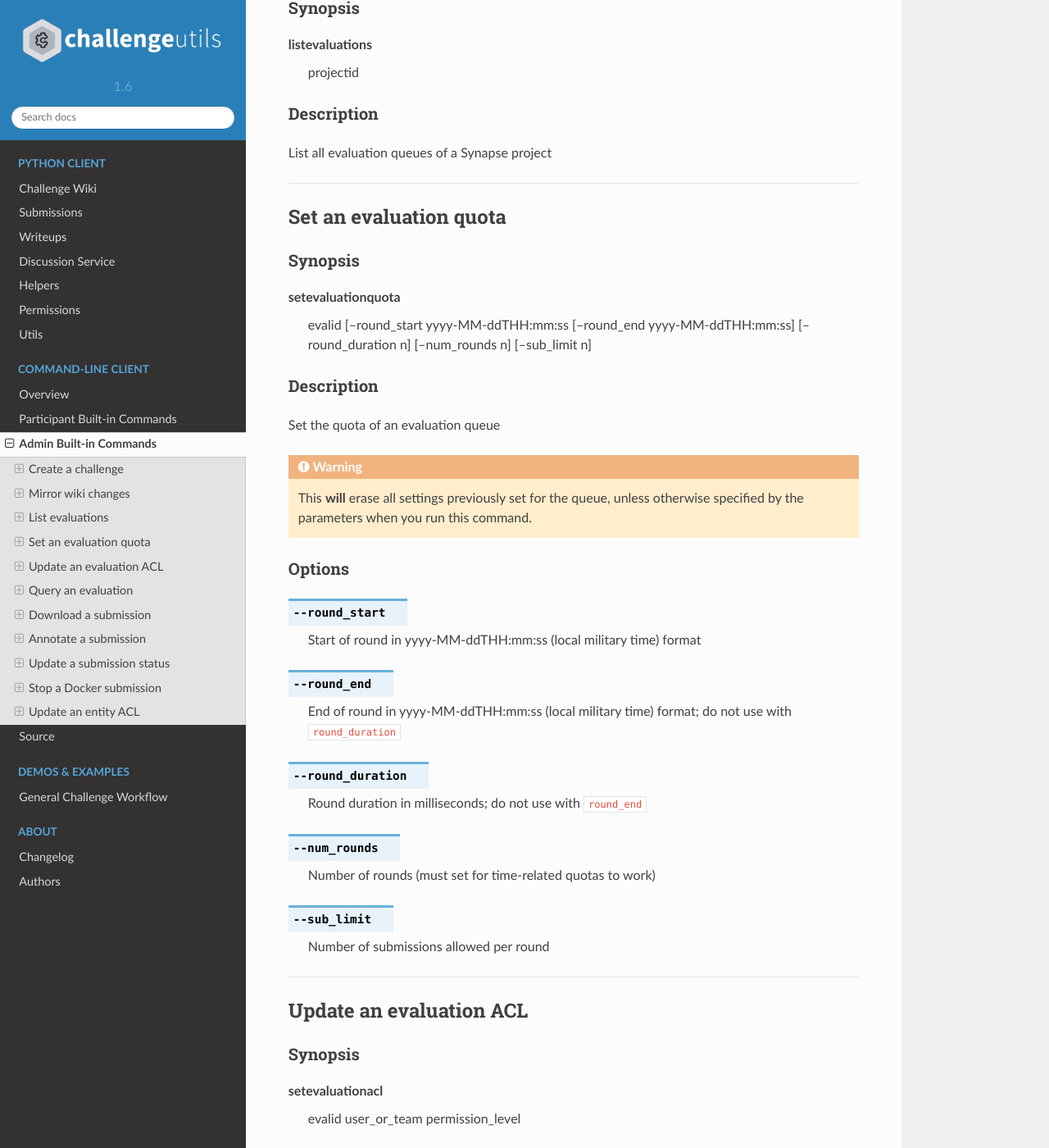
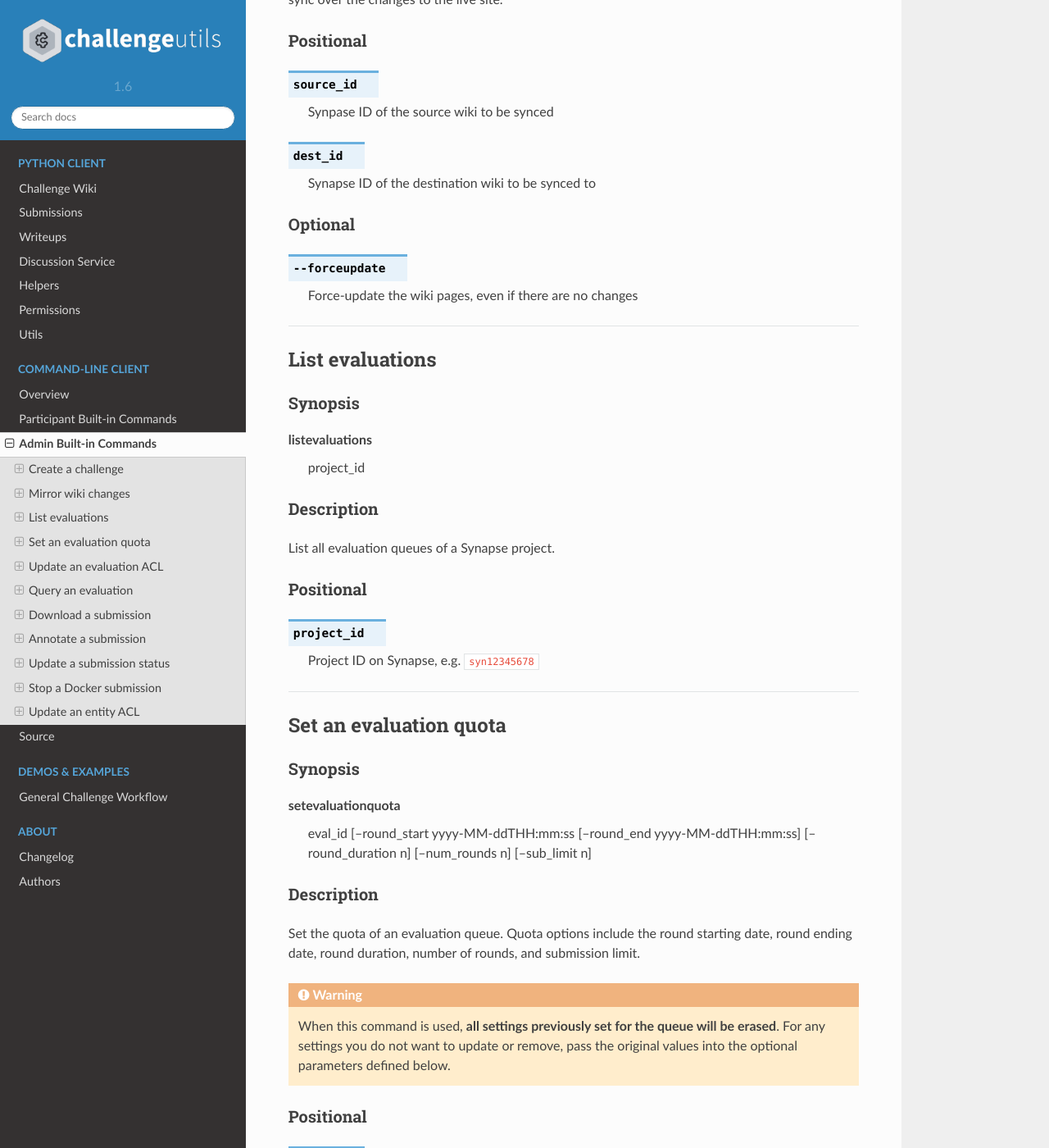
Before and after one commit to Sage-Bionetworks/challengeutils, a Sphinx documentation site: the page built from docs/client/admin.rst, in a window 1280 px wide and 1400 px high, scrolled down 1472 px. Shown: the whole window at 82% size. Built offline with Sphinx 7.4.7 and the Read the Docs theme 2.0.0, drawn with Linux system fonts in a browser that asks for light colours; some of the changed text lies outside the part shown.

Commit message:
added remaining commands to CLI page

```diff
--- a/docs/client/admin.rst
+++ b/docs/client/admin.rst
@@ -10,6 +10,14 @@
 
     $ challengeutils <built-in command> <options>
 
+Note that the majority of the commands listed here will require certain
+permissions on the relevant Sypanse entities, e.g. ``admin`` permissions
+or ``score`` permissions.
+
+For more information on Synapse permissions, see here_.
+
+.. _here: https://docs.synapse.org/articles/sharing_settings.html#sharing-settings
+
 -------
 
 
@@ -31,12 +39,19 @@
 
 .. _challenge administration: https://docs.synapse.org/articles/challenge_administration.html
 
-Options
-^^^^^^^
+Positional
+^^^^^^^^^^
 
 .. program:: challengeutils createchallenge
 
-.. cmdoption:: --livesiteid
+.. cmdoption:: "CHALLENGE NAME HERE"
+
+    Name of the challenge
+
+Optional
+^^^^^^^^
+
+.. cmdoption:: --livesiteid SYNID
 
     Overwrite an existing live site
 
@@ -69,10 +84,21 @@
 .. _synapseutils: https://python-docs.synapse.org/build/html/synapseutils.html
 
 
-Options
-^^^^^^^
+Positional
+^^^^^^^^^^
 
 .. program:: challengeutils mirrorwiki
+
+.. cmdoption:: source_id
+
+    Synpase ID of the source wiki to be synced
+
+.. cmdoption:: dest_id
+
+    Synapse ID of the destination wiki to be synced to
+
+Optional
+^^^^^^^^
 
 .. cmdoption:: --forceupdate
 
@@ -88,12 +114,21 @@
 ^^^^^^^^
 
 listevaluations
-    projectid
+    project_id
 
 Description
 ^^^^^^^^^^^
 
-List all evaluation queues of a Synapse project
+List all evaluation queues of a Synapse project.
+
+Positional
+^^^^^^^^^^
+
+.. program:: challengeutils listevaluations
+
+.. cmdoption:: project_id
+
+    Project ID on Synapse, e.g. ``syn12345678``
 
 -------
 
@@ -105,7 +140,7 @@
 ^^^^^^^^
 
 setevaluationquota
-    evalid [--round_start yyyy-MM-ddTHH:mm:ss
+    eval_id [--round_start yyyy-MM-ddTHH:mm:ss
     [--round_end yyyy-MM-ddTHH:mm:ss]
     [--round_duration n]
     [--num_rounds n] [--sub_limit n]
@@ -113,18 +148,27 @@
 Description
 ^^^^^^^^^^^
 
-Set the quota of an evaluation queue
+Set the quota of an evaluation queue. Quota options include the round
+starting date, round ending date, round duration, number of rounds, and
+submission limit.
 
 .. Warning::
 
-    This **will** erase all settings previously set for the queue,
-    unless otherwise specified by the parameters when you run this
-    command.
+    When this command is used, **all settings previously set for the queue
+    will be erased**. For any settings you do not want to update or remove,
+    pass the original values into the optional parameters defined below.
 
-Options
-^^^^^^^
+Positional
+^^^^^^^^^^
 
 .. program:: challengeutils setevaluationquota
+
+.. cmdoption:: eval_id
+
+    Evaluation ID on Synapse, e.g. ``9876543``
+
+Optional
+^^^^^^^^
 
 .. cmdoption:: --round_start
 
@@ -165,6 +209,23 @@
 Set the evaluation permissions for ``user_or_team`` with
 ``permission_level`` access.
 
+Positional
+^^^^^^^^^^
+
+.. program:: challengeutils setevaluationquota
+
+.. cmdoption:: eval_id
+
+    Evaluation ID on Synapse, e.g. ``9876543``
+
+.. cmdoption:: user_or_team
+
+    Synapse user or team ID, e.g. ``1234567``
+
+.. cmdoption:: permission_level
+
+    One of: ``view``, ``submit``, ``score``, ``admin``, ``remove``
+
 -------
 
 
@@ -181,12 +242,19 @@
 Description
 ^^^^^^^^^^^
 
-Query an evaluation queue
+Query an evaluation queue.
 
-Options
-^^^^^^^
+Positional
+^^^^^^^^^^
 
 .. program:: challengeutils query
+
+.. cmdoption:: "QUERY"
+
+    SQL-like query in URI format
+
+Optional
+^^^^^^^^
 
 .. cmdoption:: --outputfile file
 
@@ -194,7 +262,7 @@
 
 .. cmdoption:: --render
 
-    Render submitterId and createdOn values in leaderboard
+    Render ``submitterId`` and ``createdOn`` values in leaderboard
 
 .. cmdoption:: --limit 20
 
@@ -214,17 +282,24 @@
 ^^^^^^^^
 
 downloadsubmission
-    subid [--download_location path] [--output file]
+    sub_id [--download_location path] [--output file]
 
 Description
 ^^^^^^^^^^^
 
-Download a Submission object
+Download a Submission object.
 
-Options
-^^^^^^^
+Positional
+^^^^^^^^^^
 
 .. program:: challengeutils downloadsubmission
+
+.. cmdoption:: sub_id
+
+    Submission ID on Synapse, e.g. ``9876543``
+
+Optional
+^^^^^^^^
 
 .. cmdoption:: --download_location path
 
@@ -244,21 +319,46 @@
 ^^^^^^^^
 
 annotatesubmission
-    synid json_file [--to_public ]
+    sub_id json_file [-p ] [-f]
 
 Description
 ^^^^^^^^^^^
 
-foo
+Annotate a Submission object with a JSON file.  The file should comprise of
+a list of key-value pairs, where the key is the annotation and the value is
+the annotation value, e.g.
 
-Options
-^^^^^^^
+.. code:: json
+
+    {
+        "round": 1,
+        "score": 100
+    }
+
+Positional
+^^^^^^^^^^
 
 .. program:: challengeutils annotatesubmission
 
-.. cmdoption:: --help, -h
+.. cmdoption:: sub_id
 
-    Show help message and exit
+    Submission ID on Synapse, e.g. ``9876543``
+
+.. cmdoption:: json_file
+
+    Filepath to the JSON file containing the annotations
+
+Optional
+^^^^^^^^
+
+.. cmdoption:: -p, --to_public
+
+    Allow the annotation to be viewable by the public (default: annotation
+    is viewable by the queue administrator(s) only)
+
+.. cmdoption:: -f, --force
+
+    Force the update, even if the key has a different ACL
 
 
 -------
@@ -270,21 +370,27 @@
 ^^^^^^^^
 
 changestatus
-    synid json_file [--to_public ]
+    sub_id status
 
 Description
 ^^^^^^^^^^^
 
-foo
+Update the ``status`` annotation of a Submission Status object.
 
-Options
-^^^^^^^
+Positional
+^^^^^^^^^^
 
 .. program:: challengeutils changestatus
 
-.. cmdoption:: --help, -h
+.. cmdoption:: sub_id
 
-    Show help message and exit
+    Submission ID on Synapse, e.g. ``9876543``
+
+.. cmdoption:: status
+
+    One of: ``RECEIVED``, ``ACCEPTED``, ``INVALID``, ``VALIDATED``,
+    ``SCORED``, ``OPEN``, ``CLOSED``, ``EVALUATION_IN_PROGRESS``,
+    ``REJECTED``
 
 -------
 
@@ -296,21 +402,26 @@
 ^^^^^^^^
 
 killdockeroverquota
-    synid json_file [--to_public ]
+    eval_id time_quota
 
 Description
 ^^^^^^^^^^^
 
-foo
+Terminate a Docker submission (usually applies to submissions that have a
+runtime longer than the alloted time).
 
-Options
-^^^^^^^
+Positional
+^^^^^^^^^^
 
 .. program:: challengeutils killdockeroverquota
 
-.. cmdoption:: --help, -h
+.. cmdoption:: eval_id
 
-    Show help message and exit
+    Evaluation ID on Synapse, e.g. ``9876543``
+
+.. cmdoption:: time_quota
+
+    Time quota in milliseconds allowed for a submission
 
 -------
 
@@ -322,18 +433,27 @@
 ^^^^^^^^
 
 setentityacl
-    synid json_file [--to_public ]
+    ent_id user_or_team permission_level
 
 Description
 ^^^^^^^^^^^
 
-foo
+Set the entity permissions for ``user_or_team`` with
+``permission_level`` access.
 
-Options
-^^^^^^^
+Positional
+^^^^^^^^^^
 
 .. program:: challengeutils setentityacl
 
-.. cmdoption:: --help, -h
+.. cmdoption:: ent_id
 
-    Show help message and exit
+    Entity ID on Synapse, e.g. ``syn12345678``
+
+.. cmdoption:: user_or_team
+
+    Synapse user or team ID, e.g. ``1234567``
+
+.. cmdoption:: permission_level
+
+    One of: ``view``, ``submit``, ``score``, ``admin``, ``remove``
```
Also changed, not shown: other parts of docs/client/admin.rst (+1 -1 lines).
